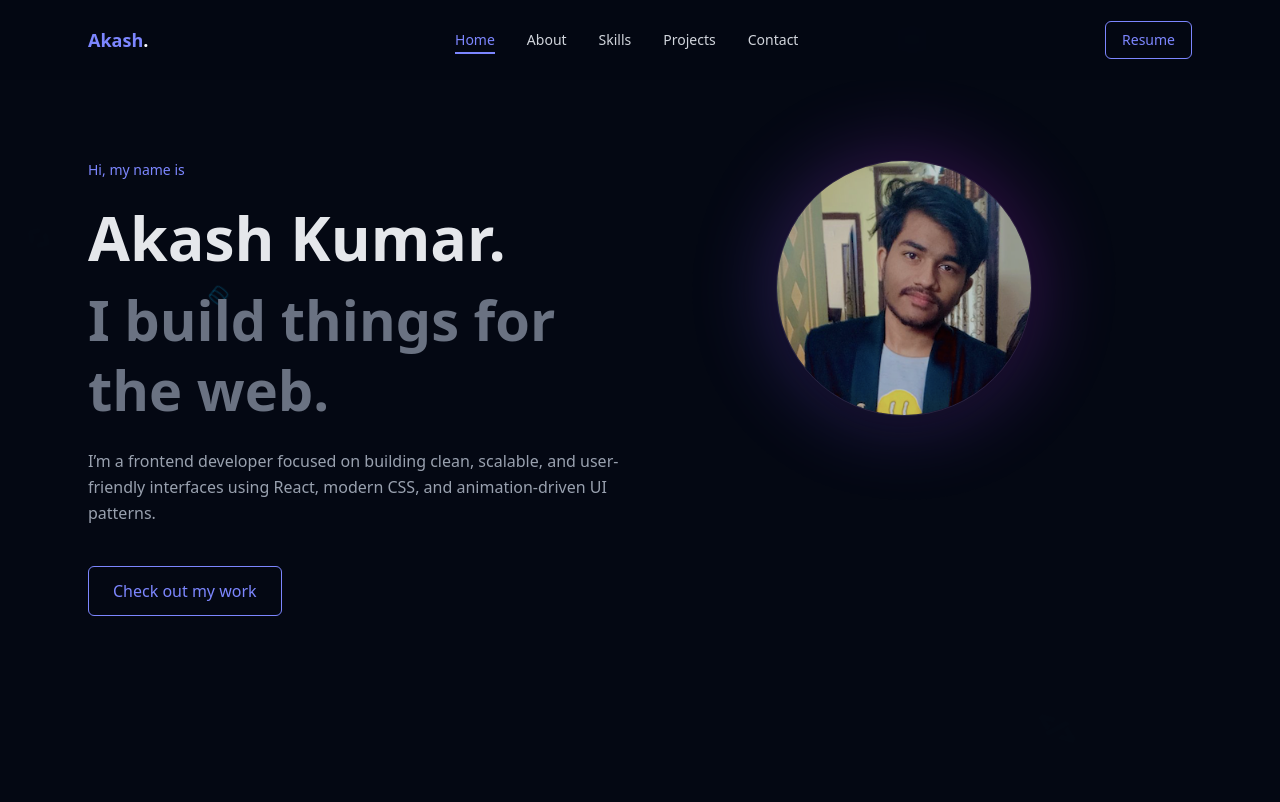
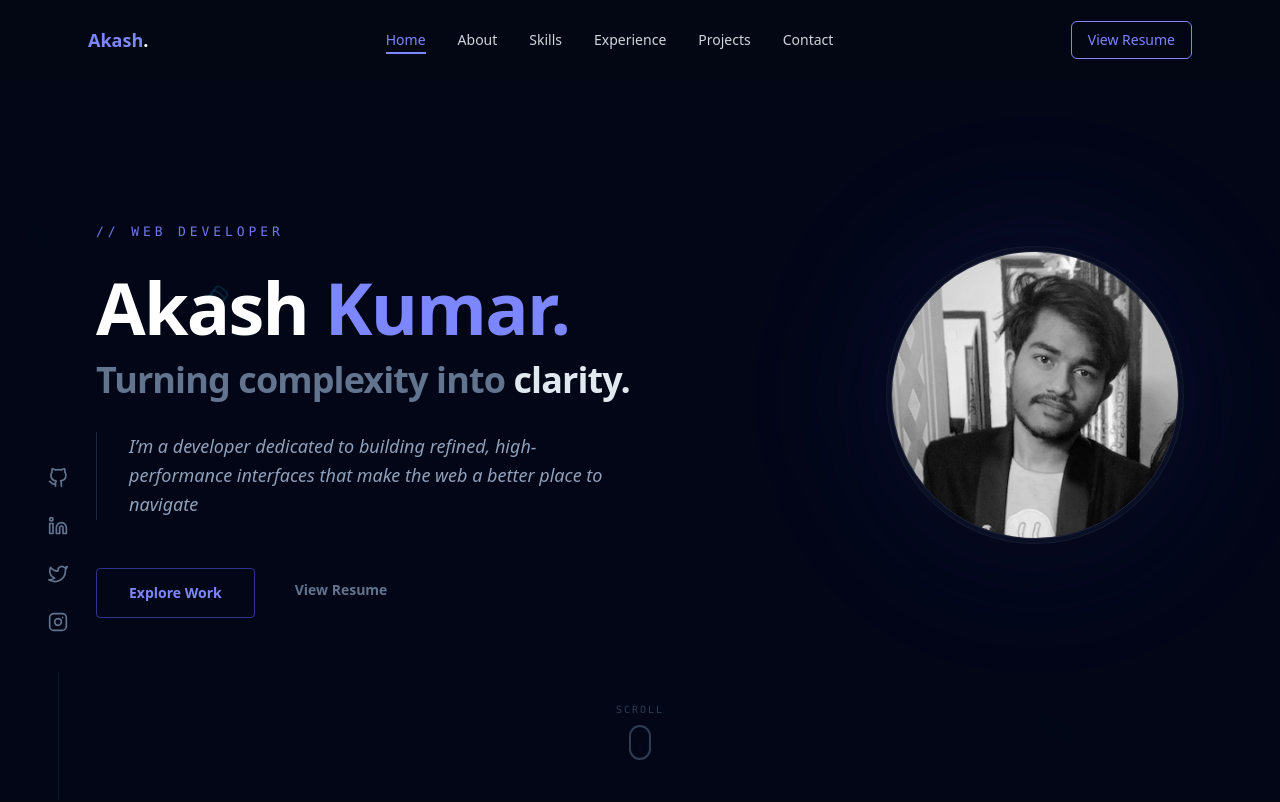
Before and after one commit to droidDev-Ak/Portfolio_new, a React (Vite) app: page / in a window 1280 px wide. Shown: the top 802 px of the page. Built offline with nearby package versions, Linux system fonts and the light colour scheme.

Commit message:
added sidebar

```diff
--- /dev/null
+++ b/src/Cards/SocialSidebar.jsx
@@ -0,0 +1,31 @@
+import { FiGithub, FiLinkedin, FiTwitter, FiInstagram } from "react-icons/fi";
+
+const SocialSidebar = () => {
+  const socials = [
+    { icon: <FiGithub />, link: "https://github.com/droidDev-Ak" },
+    { icon: <FiLinkedin />, link: "https://www.linkedin.com/in/akumar765" },
+    { icon: <FiTwitter />, link: "https://x.com/KumarAkash77258" },
+    { icon: <FiInstagram />, link: "https://www.instagram.com/akash_kumar0365/" },
+  ];
+
+  return (
+    <div className="fixed bottom-0 left-8 md:left-12 z-50 hidden md:flex flex-col items-center gap-8">
+      <div className="flex flex-col gap-7 mb-2">
+        {socials.map((item, i) => (
+          <a
+            key={i}
+            href={item.link}
+            target="_blank"
+            className="text-slate-500 hover:text-indigo-400 hover:-translate-y-1 transition-all duration-300 text-xl"
+          >
+            {item.icon}
+          </a>
+        ))}
+      </div>
+      {/* Increased height and dimmed color for a cleaner "anchor" */}
+      <div className="w-[1px] h-32 bg-slate-800/60"></div>
+    </div>
+  );
+};
+
+export default SocialSidebar;
--- a/src/Components/Experience.jsx
+++ b/src/Components/Experience.jsx
@@ -22,7 +22,7 @@ const experiences = [
     description:
       "Currently seeking internship or project-based opportunities to apply my MERN stack skills and work on meaningful products.",
     points: [
-      "Actively applying for full-stack / backend roles",
+      "Actively applying for full-stack and backend roles",
       "Building personal projects while improving system design basics",
       "Open to internships, freelance work, and startup collaborations",
     ],
@@ -33,24 +33,32 @@ const experiences = [
 export default function Experience() {
   return (
     <section
-      id="experience"
-      className="w-full bg-[#020617] text-gray-300 py-32 relative"
+      className="
+        relative
+        w-full
+        bg-[#020617]
+        text-gray-300
+        py-32
+        z-10
+        isolate
+      "
     >
-      {/* Header */}
+      <div
+        id="experience"
+        className="absolute -top-24 h-[60vh] w-full pointer-events-none"
+      />
 
       <div className="max-w-6xl mx-auto px-6 mb-20 text-center">
-        <h2 className="text-4xl font-semibold text-gray-200">Experience</h2>
+        <h2 className="text-4xl font-semibold text-gray-200">
+          Experience
+        </h2>
         <div className="mt-3 h-[3px] w-20 bg-gradient-to-r from-indigo-400 to-fuchsia-500 rounded-full mx-auto"></div>
-
         <p className="mt-4 text-gray-400 max-w-xl mx-auto">
-
           My professional journey so far and what I’m currently aiming for.
         </p>
       </div>
 
-      {/* Timeline wrapper */}
       <div className="relative max-w-6xl mx-auto px-6">
-        {/* Center vertical line */}
         <div className="absolute left-1/2 top-0 h-full w-px bg-gradient-to-b from-indigo-400/50 via-purple-500/30 to-transparent -translate-x-1/2"></div>
 
         <div className="space-y-24">
@@ -59,19 +67,16 @@ export default function Experience() {
 
             return (
               <div key={index} className="relative flex w-full">
-                {/* Left side */}
                 {isLeft && (
                   <div className="w-1/2 pr-12 flex justify-end">
                     <ExperienceCard exp={exp} />
                   </div>
                 )}
 
-                {/* Center dot */}
                 <div className="absolute left-1/2 top-6 -translate-x-1/2 z-10">
                   <div className="w-4 h-4 rounded-full bg-indigo-400 shadow-[0_0_20px_rgba(99,102,241,0.9)]"></div>
                 </div>
 
-                {/* Right side */}
                 {!isLeft && (
                   <div className="w-1/2 pl-12 ml-auto">
                     <ExperienceCard exp={exp} />
@@ -90,7 +95,8 @@ function ExperienceCard({ exp }) {
   return (
     <div
       className="
-        relative rounded-2xl
+        group relative
+        rounded-2xl
         border border-white/10
         bg-[#0f172a]/80
         backdrop-blur-lg
@@ -101,34 +107,33 @@ function ExperienceCard({ exp }) {
         hover:border-indigo-400/40
       "
     >
-      {/* Glass glow */}
-      <div className="pointer-events-none absolute inset-0 rounded-2xl bg-gradient-to-tr from-indigo-500/10 to-purple-500/10 opacity-0 hover:opacity-100 transition duration-300" />
+      <div className="pointer-events-none absolute inset-0 rounded-2xl bg-gradient-to-tr from-indigo-500/10 to-purple-500/10 opacity-0 group-hover:opacity-100 transition duration-300" />
 
       <div className="relative z-10">
-        {/* Header */}
         <div className="flex items-start justify-between gap-4">
           <div>
             <h3 className="text-2xl font-semibold text-gray-100">
               {exp.company}
             </h3>
-            <p className="text-sm text-indigo-400 mt-1">{exp.role}</p>
+            <p className="text-sm text-indigo-400 mt-1">
+              {exp.role}
+            </p>
           </div>
           <span className="text-sm text-gray-400 whitespace-nowrap">
             {exp.duration}
           </span>
         </div>
 
-        {/* Description */}
-        <p className="mt-4 text-gray-400 leading-relaxed">{exp.description}</p>
+        <p className="mt-4 text-gray-400 leading-relaxed">
+          {exp.description}
+        </p>
 
-        {/* Bullet points */}
         <ul className="mt-5 space-y-2 text-sm text-gray-300 list-disc list-inside">
           {exp.points.map((point, i) => (
             <li key={i}>{point}</li>
           ))}
         </ul>
 
-        {/* Status */}
         <div className="mt-6">
           <span
             className={`
--- a/src/Components/Home.jsx
+++ b/src/Components/Home.jsx
@@ -1,7 +1,8 @@
 import { useEffect } from "react";
 import { gsap } from "gsap";
+import FloatingKeywords from "./Particle.jsx";
+import SocialSidebar from "../Cards/SocialSidebar.jsx";
 
-import FloatingKeywords from "./Particle.jsx";
 const scrollToSection = (id) => {
   const section = document.getElementById(id);
   section?.scrollIntoView({ behavior: "smooth" });
@@ -11,86 +12,92 @@ function Home() {
   useEffect(() => {
     gsap.fromTo(
       ".intro",
-      { y: 30, opacity: 0 },
-      {
-        y: 0,
-        opacity: 1,
-        duration: 0.9,
-        delay: 0.4,
-        ease: "power3.out",
-      }
+      { opacity: 0, y: 30 },
+      { opacity: 1, y: 0, duration: 1, delay: 0.2, ease: "power3.out" }
     );
-
     gsap.fromTo(
       ".profile-img",
-      { opacity: 0, scale: 0.95 },
-      {
-        opacity: 1,
-        scale: 1,
-        duration: 0.9,
-        delay: 0.8,
-        ease: "power3.out",
-      }
+      { opacity: 0, scale: 0.9 },
+      { opacity: 1, scale: 1, duration: 1.2, delay: 0.5, ease: "power3.out" }
     );
   }, []);
 
   return (
     <section
       id="home"
-      className="relative min-h-screen bg-[#040813] text-gray-300 overflow-hidden"
+      className="relative min-h-screen bg-[#020617] flex flex-col justify-center overflow-hidden"
     >
-      {/* Floating background keywords */}
       <FloatingKeywords />
+      <SocialSidebar />
 
-      {/* Hero Content */}
-      <div className="relative z-10 max-w-6xl mx-auto px-6 pt-40 flex items-start justify-between gap-16">
-        {/* LEFT — TEXT */}
-        <div className="intro max-w-xl">
-          <p className="text-indigo-400 text-sm mb-5">Hi, my name is</p>
+      <div className="container mx-auto px-6 md:px-12 lg:px-24 relative z-10">
+        <div className="flex flex-col lg:flex-row items-center lg:items-start justify-between gap-16">
+          <div className="intro w-full lg:max-w-2xl lg:pt-10">
+            <p className="text-indigo-400 font-mono text-[13px] tracking-[0.3em] mb-5 uppercase opacity-90">
+              // Web Developer
+            </p>
 
-          <h1 className="text-[3.8rem] font-extrabold text-gray-200 leading-tight">
-            Akash Kumar.
+            <h1 className="text-5xl md:text-7xl font-black text-white tracking-tight leading-tight">
+              Akash{" "}
+              <span className="text-transparent bg-clip-text bg-indigo-400 ">
+                Kumar.
+              </span>
             </h1>
 
-          <h2 className="text-[3.5rem] font-extrabold text-gray-500 leading-tight mt-2">
-            I build things for the web.
+            <h2 className="text-3xl md:text-4xl font-bold text-slate-500 mt-2 tracking-tight">
+              Turning complexity into{" "}
+              <span className="text-slate-200">clarity.</span>
             </h2>
 
-          <p className="mt-6 text-gray-400 leading-relaxed">
-            I’m a frontend developer focused on building clean, scalable, and
-            user-friendly interfaces using React, modern CSS, and
-            animation-driven UI patterns.
+            <div className="mt-8 border-l-[1px] border-slate-800 pl-8 max-w-lg">
+              <p className="text-base md:text-lg text-slate-400 italic font-light leading-relaxed">
+                I’m a developer dedicated to building refined, high-performance
+                interfaces that make the web a better place to navigate
               </p>
+            </div>
 
-          <div className="mt-10">
+            <div className="mt-12 flex items-center gap-10">
               <button
                 onClick={() => scrollToSection("projects")}
-              className="inline-block border border-indigo-400 text-indigo-400 px-6 py-3 rounded-md
-              hover:bg-indigo-400 hover:text-black transition-all duration-300"
+                className="px-8 py-3.5 border border-indigo-500/50 text-indigo-400 text-sm font-bold rounded-sm hover:bg-indigo-500/5 transition-all duration-300"
               >
-              Check out my work
+                Explore Work
               </button>
+
+              <a
+                href="/resume.pdf"
+                target="_blank"
+                className="text-slate-500 hover:text-white text-sm font-semibold border-b border-transparent hover:border-white pb-1 transition-all"
+              >
+                View Resume
+              </a>
             </div>
           </div>
 
-        {/* RIGHT — IMAGE */}
-        <div className="profile-img hidden lg:flex items-center justify-center">
-          <div className="relative">
-            {/* glow frame */}
-            <div
-              className="absolute -inset-2 rounded-full
-bg-gradient-to-tr from-indigo-500 to-fuchsia-600
-blur-2xl opacity-25 rotate-6 -translate-x-40"
-            ></div>
-
+          <div className="profile-img hidden lg:flex items-center justify-center lg:pt-16">
+            <div className="relative group">
+              <div className="absolute -inset-4 bg-indigo-500/10 blur-3xl rounded-full group-hover:bg-indigo-500/20 transition-all duration-700"></div>
+              <div className="relative p-1 rounded-full border border-white/5 bg-slate-900/40 shadow-2xl">
                 <img
                   src="/img.png"
                   alt="Akash Kumar"
-              className="relative w-64 h-64 rounded-full object-cover
-border border-white/10 shadow-xl
--translate-x-40 saturate-90 brightness-80"
+                  className="w-64 h-64 xl:w-72 xl:h-72 rounded-full object-cover grayscale hover:grayscale-0 transition-all duration-1000 border border-white/10"
                 />
               </div>
+            </div>
+          </div>
+        </div>
+      </div>
+
+      <div
+        className="absolute bottom-10 left-1/2 -translate-x-1/2 flex flex-col items-center gap-2 opacity-50 hover:opacity-100 transition-opacity cursor-pointer"
+        onClick={() => scrollToSection("about")}
+      >
+        <span className="text-[10px] font-mono text-slate-500 uppercase tracking-[0.2em]">
+          Scroll
+        </span>
+        <div className="w-[22px] h-[35px] border-2 border-slate-500 rounded-full flex justify-center p-1">
+          <div className="w-1 h-2 bg-indigo-400 rounded-full animate-scroll-dot"></div>
         </div>
       </div>
     </section>
--- a/src/Components/Navbar.jsx
+++ b/src/Components/Navbar.jsx
@@ -1,13 +1,19 @@
 import { useEffect, useState } from "react";
 import gsap from "gsap";
 import { useGSAP } from "@gsap/react";
-import "../App.css";
-
-const sections = ["home", "about", "skills", "projects", "contact"];
+import MyPdf from "../assets/Resume.pdf";
+const sections = [
+  "home",
+  "about",
+  "skills",
+  "experience",
+  "projects",
+  "contact",
+];
 
 const scrollToSection = (id) => {
-  const section = document.getElementById(id);
-  section?.scrollIntoView({ behavior: "smooth" });
+  const anchor = document.getElementById(id);
+  anchor?.scrollIntoView({ behavior: "smooth", block: "start" });
 };
 
 export default function Navbar() {
@@ -17,9 +23,8 @@ export default function Navbar() {
     gsap.from(".Navbar", {
       y: -80,
       opacity: 0,
+      duration: 0.6,
       ease: "power3.out",
-      duration: 0.6,
-      delay: 0.4,
     });
   });
 
@@ -33,14 +38,13 @@ export default function Navbar() {
         });
       },
       {
-        // 🔥 KEY FIX
-        rootMargin: "-40% 0px -50% 0px",
+        rootMargin: "-50% 0px -50% 0px",
       }
     );
 
     sections.forEach((id) => {
-      const el = document.getElementById(id);
-      if (el) observer.observe(el);
+      const anchor = document.getElementById(id);
+      if (anchor) observer.observe(anchor);
     });
 
     return () => observer.disconnect();
@@ -49,12 +53,10 @@ export default function Navbar() {
   return (
     <nav className="Navbar fixed top-0 w-full z-50 bg-[#040813]/80 backdrop-blur-md">
       <div className="max-w-6xl mx-auto h-20 flex items-center justify-between px-6 text-sm text-gray-300">
-        {/* Logo */}
         <div className="text-lg font-semibold text-indigo-400 cursor-pointer">
           Akash<span className="text-white">.</span>
         </div>
 
-        {/* Links */}
         <div className="hidden md:flex gap-8">
           {sections.map((section) => (
             <button
@@ -71,7 +73,6 @@ export default function Navbar() {
             >
               {section.charAt(0).toUpperCase() + section.slice(1)}
 
-              {/* underline */}
               <span
                 className={`
                   absolute -bottom-1 left-0 h-[2px] bg-indigo-400
@@ -83,18 +84,14 @@ export default function Navbar() {
           ))}
         </div>
 
-        {/* Resume */}
+
         <a
-          href="/resume.pdf"
-          className="
-            cursor-pointer
-            border border-indigo-400 text-indigo-400
-            px-4 py-2 rounded-md
-            transition-all duration-300
-            hover:bg-indigo-400 hover:text-black
-          "
+          href={MyPdf}
+          target="_blank"
+          rel="noopener noreferrer"
+          className="border border-indigo-400 text-indigo-400 px-4 py-2 rounded-md hover:bg-indigo-400 hover:text-black transition"
         >
-          Resume
+          View Resume
         </a>
       </div>
     </nav>
--- a/src/Components/Projects.jsx
+++ b/src/Components/Projects.jsx
@@ -20,7 +20,7 @@ const projects = [
     github: "https://github.com/droidDev-Ak/Calculator.git",
     live: "https://calci-pearl.vercel.app/",
     image:
-      "https://tse3.mm.bing.net/th/id/OIP.UlASLuVgzukLPXz6LZFpXgAAAA?cb=ucfimg2&ucfimg=1&rs=1&pid=ImgDetMain&o=7&rm=3file:///Users/apple/Downloads/image-removebg-preview%20(3).png",
+      "https://tse3.mm.bing.net/th/id/OIP.UlASLuVgzukLPXz6LZFpXgAAAA?cb=ucfimg2&ucfimg=1&rs=1&pid=ImgDetMain&o=7&rm=3",
   },
   {
     title: "Weather App",
@@ -47,7 +47,6 @@ const projects = [
 export default function Projects() {
   return (
     <section
-      id="projects"
       className="
         relative
         w-full
@@ -58,19 +57,22 @@ export default function Projects() {
         isolate
       "
     >
-      {/* Header */}
+      <div
+        id="projects"
+        className="absolute -top-24 h-[60vh] w-full pointer-events-none"
+      />
 
       <div className="max-w-6xl mx-auto px-6 mb-20 text-center">
-        <h2 className="text-4xl font-semibold text-gray-200">Projects</h2>
+        <h2 className="text-4xl font-semibold text-gray-200">
+          Projects
+        </h2>
         <div className="mt-3 h-[3px] w-20 bg-gradient-to-r from-indigo-400 to-fuchsia-500 rounded-full mx-auto"></div>
-
         <p className="mt-4 text-gray-400 max-w-xl mx-auto">
           Selected projects that reflect my focus on full-stack development,
           clean architecture, and real-world problem solving.
         </p>
       </div>
 
-      {/* Cards */}
       <div className="max-w-6xl mx-auto px-6 grid grid-cols-1 md:grid-cols-2 gap-10">
         {projects.map((project, index) => (
           <div
@@ -88,7 +90,6 @@ export default function Projects() {
               hover:border-indigo-400/40
             "
           >
-            {/* Image */}
             <div className="relative h-48 overflow-hidden">
               <img
                 src={project.image}
@@ -101,7 +102,6 @@ export default function Projects() {
               />
               <div className="absolute inset-0 bg-gradient-to-t from-[#020617]/80 to-transparent"></div>
 
-              {/* Status badge */}
               {project.status && (
                 <div className="absolute top-4 left-4 px-3 py-1 text-xs font-medium rounded-full bg-yellow-500/20 text-yellow-300 border border-yellow-400/30">
                   {project.status}
@@ -109,7 +109,6 @@ export default function Projects() {
               )}
             </div>
 
-            {/* Content */}
             <div className="relative p-6 flex flex-col h-full">
               <h3 className="text-2xl font-semibold text-gray-100">
                 {project.title}
@@ -119,7 +118,6 @@ export default function Projects() {
                 {project.description}
               </p>
 
-              {/* Tech */}
               <div className="flex flex-wrap gap-2 mt-5">
                 {project.tech.map((t, i) => (
                   <span
@@ -137,7 +135,6 @@ export default function Projects() {
                 ))}
               </div>
 
-              {/* Links */}
               <div className="flex gap-6 mt-6 text-gray-400">
                 <a
                   href={project.github}
@@ -163,7 +160,6 @@ export default function Projects() {
               </div>
             </div>
 
-            {/* Glass glow */}
             <div className="pointer-events-none absolute inset-0 rounded-2xl bg-gradient-to-tr from-indigo-500/10 to-purple-500/10 opacity-0 group-hover:opacity-100 transition duration-300" />
           </div>
         ))}
--- a/src/index.css
+++ b/src/index.css
@@ -6,6 +6,14 @@
 @tailwindcss components;
 @tailwindcss utilities;
 
+@keyframes scroll-dot {
+  0% { transform: translateY(0); opacity: 1; }
+  100% { transform: translateY(12px); opacity: 0; }
+}
+
+.animate-scroll-dot {
+  animation: scroll-dot 1.8s infinite ease-in-out;
+}
 
 .font-poppins{
   font-family: 'Poppins', sans-serif;
```
Also changed, not shown: src/Components/About.jsx (+15 -8 lines), src/Components/Contact.jsx (+99 -21 lines), src/Components/Skills.jsx (+4 -16 lines), 1 other file (tests, documents, lock files or other folders). Lines whose indentation alone changed are shown as unchanged.
